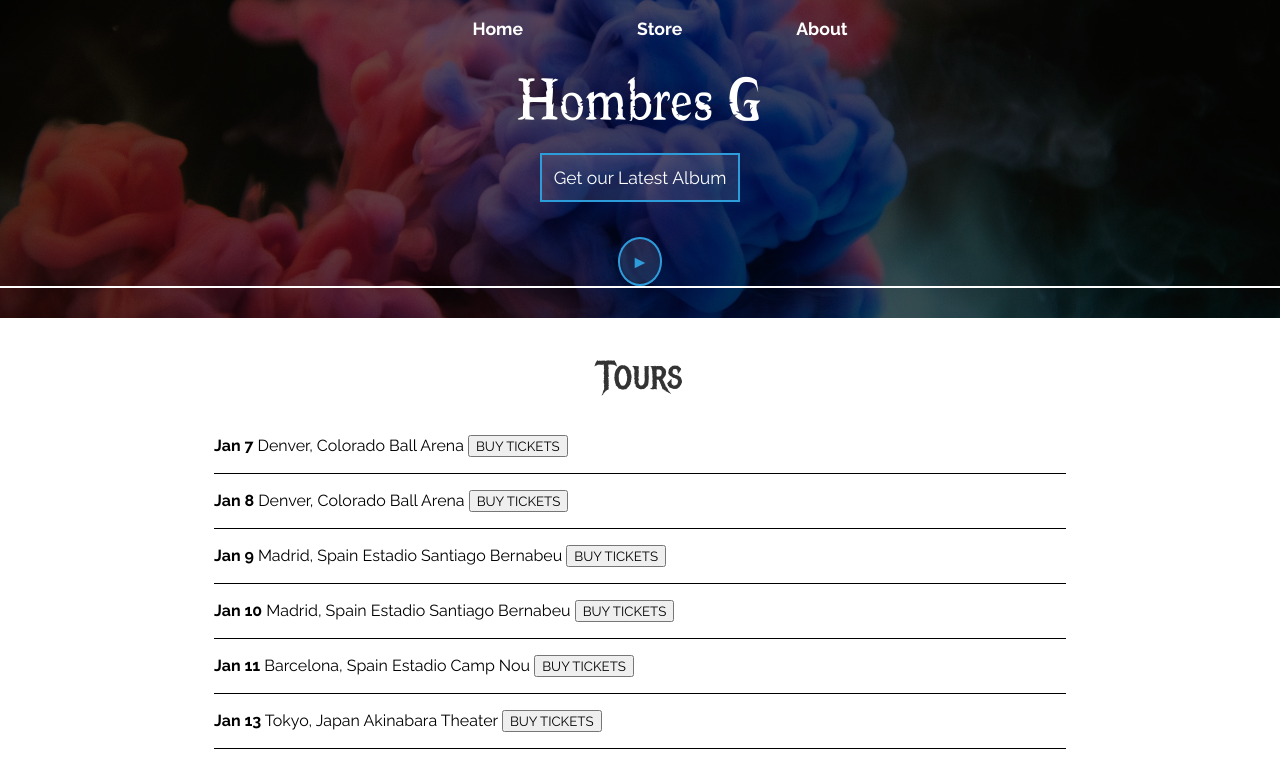
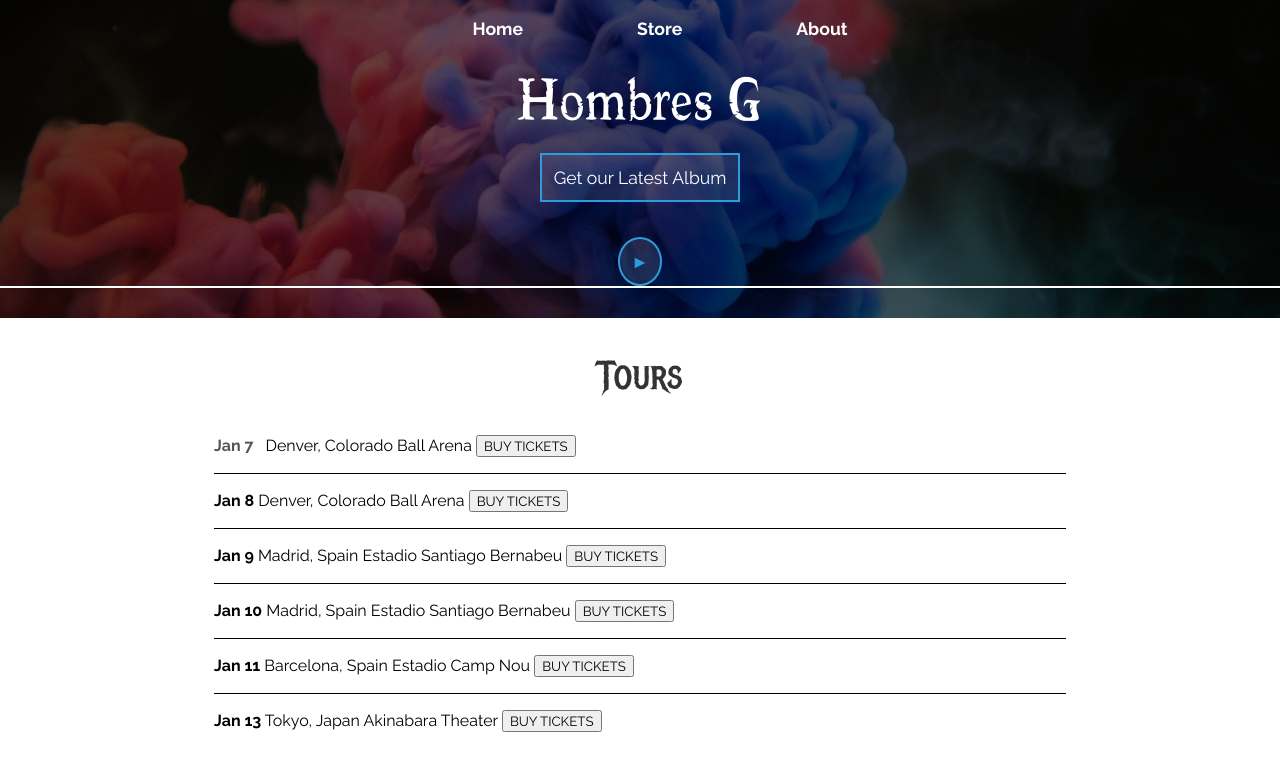
Before and after one commit to iDuvancho303/website_for-beginners, a plain HTML site: page index.html in a window 1280 px wide. Shown: the top 763 px of the page. Drawn offline with Linux system fonts and the light colour scheme; files whose address does not match are found by name.

Commit message:
adding more code

```diff
--- a/index.html
+++ b/index.html
@@ -28,7 +28,7 @@
     <h2 class="section-header">Tours</h2>
     <div>
         <div class="tour-row">
-            <strong>Jan 7</strong>
+            <strong class="tour-item tour-date">Jan 7</strong>
             <span>Denver, Colorado</span>
             <span>Ball Arena</span>
             <button type="button">BUY TICKETS</button>
--- a/style.css
+++ b/style.css
@@ -178,5 +178,19 @@
     border-bottom: 1px solid black;
     padding-bottom: 1em;
     margin-bottom: 1em;
+}
+
+.tour-row:last-child {
+    border-bottom: none;
+}
+
+.tour-item {
+    display: inline-block;
+    padding-right: .5em;
+}
+
+.tour-date {
+    color: #555;
+    font-weight: bold;
 
 }
```
